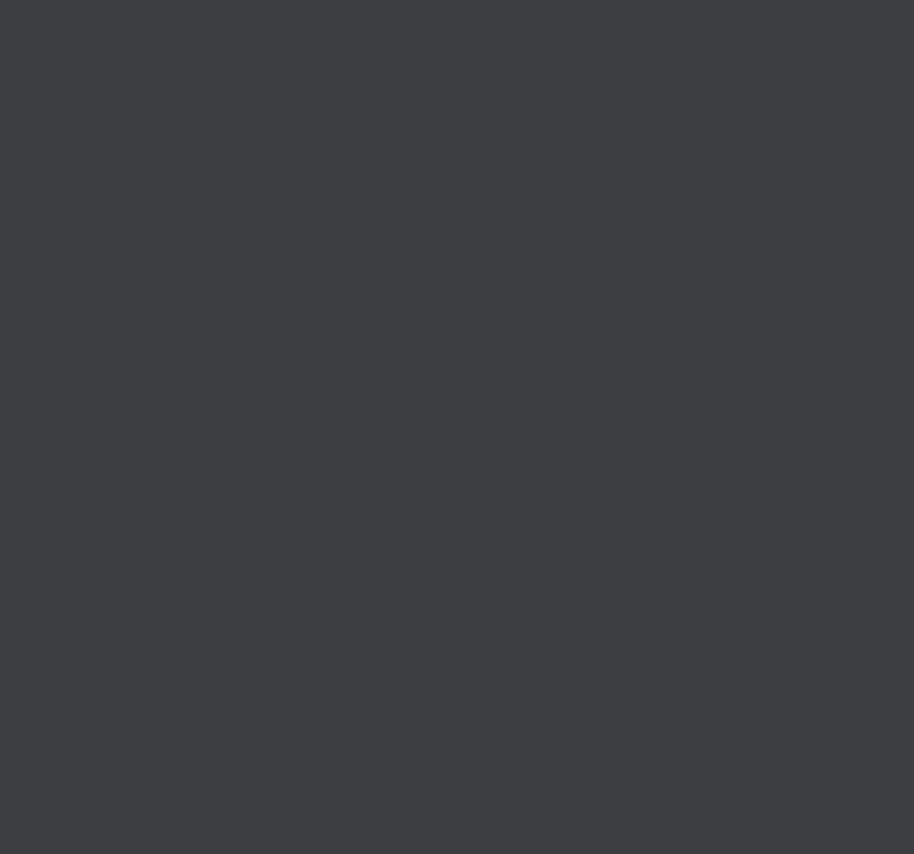
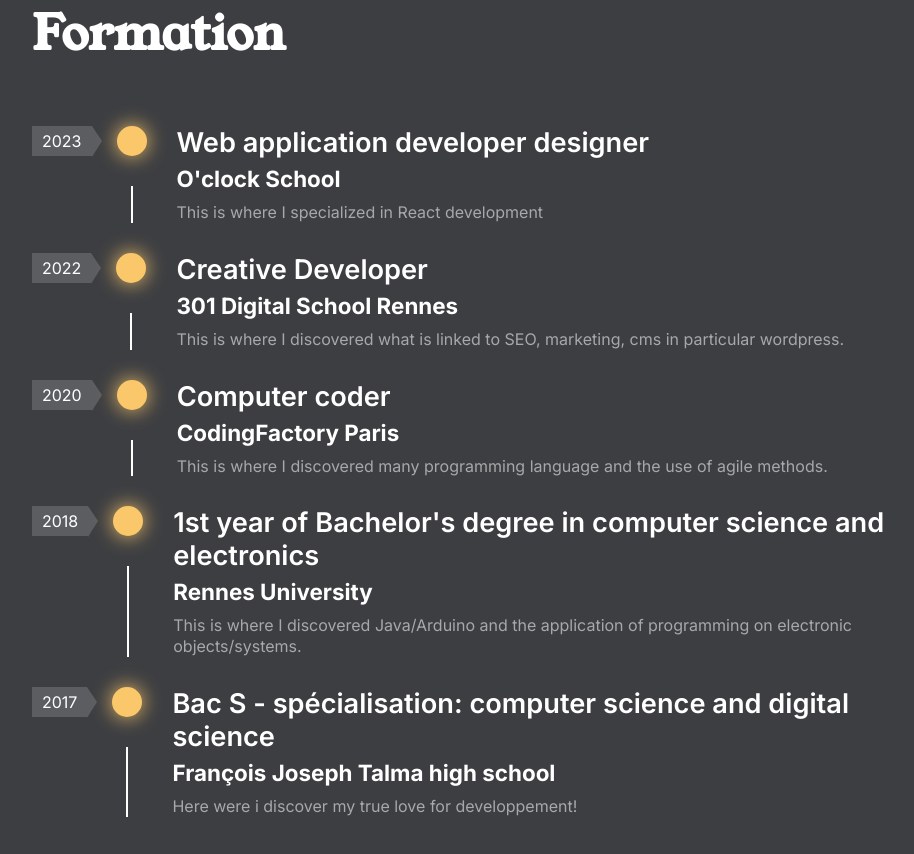
Before and after one commit to DoryanLievre/next-portfolio, a Next.js app: page / in a window 1280 px wide. Shown: the part 3580-4434 px from the top of the page, without its empty margins (160-1074 px from the left). Before the commit the page ends 3618 px from the top, so only its background shows below. Built offline with nearby package versions, Linux system fonts and the light colour scheme.

Commit message:
feat(study section):create and design study section

```diff
--- a/app/page.js
+++ b/app/page.js
@@ -6,6 +6,7 @@ import About from '@/components/About'
 import Skills from '@/components/Skills'
 import Portfolio from '@/components/Portfolio'
 import Experience from "@/components/Experience";
+import Study from "@/components/Study";
 import { useEffect } from 'react'
 
 export default function Home() {
@@ -28,6 +29,7 @@ export default function Home() {
       <Skills />
       <Portfolio />
       <Experience />
+      <Study />
     </main>
   )
 }
--- a/app/styles/home.scss
+++ b/app/styles/home.scss
@@ -5,3 +5,4 @@
 @import 'skills';
 @import 'portfolio';
 @import 'experience';
+@import 'study';
--- /dev/null
+++ b/app/styles/study.scss
@@ -0,0 +1,105 @@
+section#study{
+  padding-bottom: 100px;
+
+  h2{
+    position: relative;
+    top:-38px;
+  }
+
+  .study-timeline {
+    .study-item {
+      display: flex;
+      opacity: 0;
+      transition: all 0.3s ease-in-out;
+      position: relative;
+      top: -50px;
+      @for $indexOfCard from 1 through 5  {
+        &:nth-child(#{$indexOfCard}) {
+          transition-delay: $indexOfCard * .3s;
+        }
+      }
+      .study-date {
+        display: flex;
+        padding-right: 15px;
+        span.study-year{
+          background-color: #5C5D61;
+          padding: 0 10px;
+          height: 30px;
+          display: inline-block;
+          line-height: 30px;
+        }
+        span.study-arrow{
+          display: inline-block;
+          width: 0;
+          height: 0;
+          border-style: solid;
+          border-width: 15px 0 16px 10px;
+          border-color: transparent transparent transparent #5C5D61;
+        }
+      }
+
+      .study-separator{
+        display: flex;
+        flex-direction: column;
+        .study-dot{
+          width: 30px;
+          height: 30px;
+          background-color: $gold;
+          border-radius: 50%;
+          box-shadow: 0 0 20px $gold;
+        }
+        .study-line{
+          min-height: 10px;
+          width: 2px;
+          background-color: white;
+          flex-grow: 1;
+          margin-left: 14px;
+          margin-top: 30px;
+          margin-bottom: 30px;
+          transition: all 0.5s ease-in-out;
+          max-height: 0;
+        }
+      }
+
+      .study-infos{
+        padding-left: 30px;
+        padding-bottom: 30px;
+        h3{
+          font-size: 1.7rem;
+          font-weight: 600;
+        }
+        h4{
+          margin-top: 6px;
+          margin-bottom: 6px;
+          font-size: 1.4rem;
+        }
+        p{
+          color: rgb(255, 255, 255, 0.55);
+          line-height: 1.3rem;
+          margin-top: 10px;
+          span{
+            color: $gold;
+          }
+        }
+      }
+    }
+  }
+}
+
+section#study.is-visible div.study-timeline div.study-item{
+  opacity: 1;
+  top: 0;
+}
+
+section#study div.study-timeline div.study-item{
+  @for $indexOfCard from 1 through 2  {
+    &:nth-child(#{$indexOfCard}) {
+      .study-line {
+        transition-delay: $indexOfCard * .4s;
+      }
+    }
+  }
+}
+section#study.is-visible div.study-timeline div.study-item .study-line{
+  max-height: 200px;
+}
--- /dev/null
+++ b/components/Study.js
@@ -0,0 +1,71 @@
+export default function study () {
+    return (
+        <section id="study">
+            <div className="center">
+                <h2>Formation</h2>
+                <div className="study-timeline">
+                    <div className="study-item">
+                        <div className='study-date'><span className='study-year'>2023</span><span className='study-arrow'></span></div>
+                        <div className="study-separator">
+                            <div className="study-dot"></div>
+                            <div className="study-line"></div>
+                        </div>
+                        <div className="study-infos">
+                            <h3>Web application developer designer</h3>
+                            <h4>O'clock School</h4>
+                            <p>This is where I specialized in React development</p>
+                        </div>
+                    </div>
+                    <div className="study-item">
+                        <div className='study-date'><span className='study-year'>2022</span><span className='study-arrow'></span></div>
+                        <div className="study-separator">
+                            <div className="study-dot"></div>
+                            <div className="study-line"></div>
+                        </div>
+                        <div className="study-infos">
+                            <h3>Creative Developer</h3>
+                            <h4>301 Digital School Rennes</h4>
+                            <p>This is where I discovered what is linked to SEO, marketing, cms in particular wordpress.</p>
+                        </div>
+                    </div>
+                    <div className="study-item">
+                        <div className='study-date'><span className='study-year'>2020</span><span className='study-arrow'></span></div>
+                        <div className="study-separator">
+                            <div className="study-dot"></div>
+                            <div className="study-line"></div>
+                        </div>
+                        <div className="study-infos">
+                            <h3>Computer coder</h3>
+                            <h4>CodingFactory Paris</h4>
+                            <p>This is where I discovered many programming language and the use of agile methods.</p>
+                        </div>
+                    </div>
+                    <div className="study-item">
+                        <div className='study-date'><span className='study-year'>2018</span><span className='study-arrow'></span></div>
+                        <div className="study-separator">
+                            <div className="study-dot"></div>
+                            <div className="study-line"></div>
+                        </div>
+                        <div className="study-infos">
+                            <h3>1st year of Bachelor's degree in computer science and electronics</h3>
+                            <h4>Rennes University</h4>
+                            <p>This is where I discovered Java/Arduino and the application of programming on electronic objects/systems.</p>
+                        </div>
+                    </div>
+                    <div className="study-item">
+                        <div className='study-date'><span className='study-year'>2017</span><span className='study-arrow'></span></div>
+                        <div className="study-separator">
+                            <div className="study-dot"></div>
+                            <div className="study-line"></div>
+                        </div>
+                        <div className="study-infos">
+                            <h3>Bac S - spécialisation: computer science and digital science </h3>
+                            <h4>François Joseph Talma high school</h4>
+                            <p>Here were i discover my true love for developpement!</p>
+                        </div>
+                    </div>
+                </div>
+            </div>
+        </section>
+    )
+}
```
